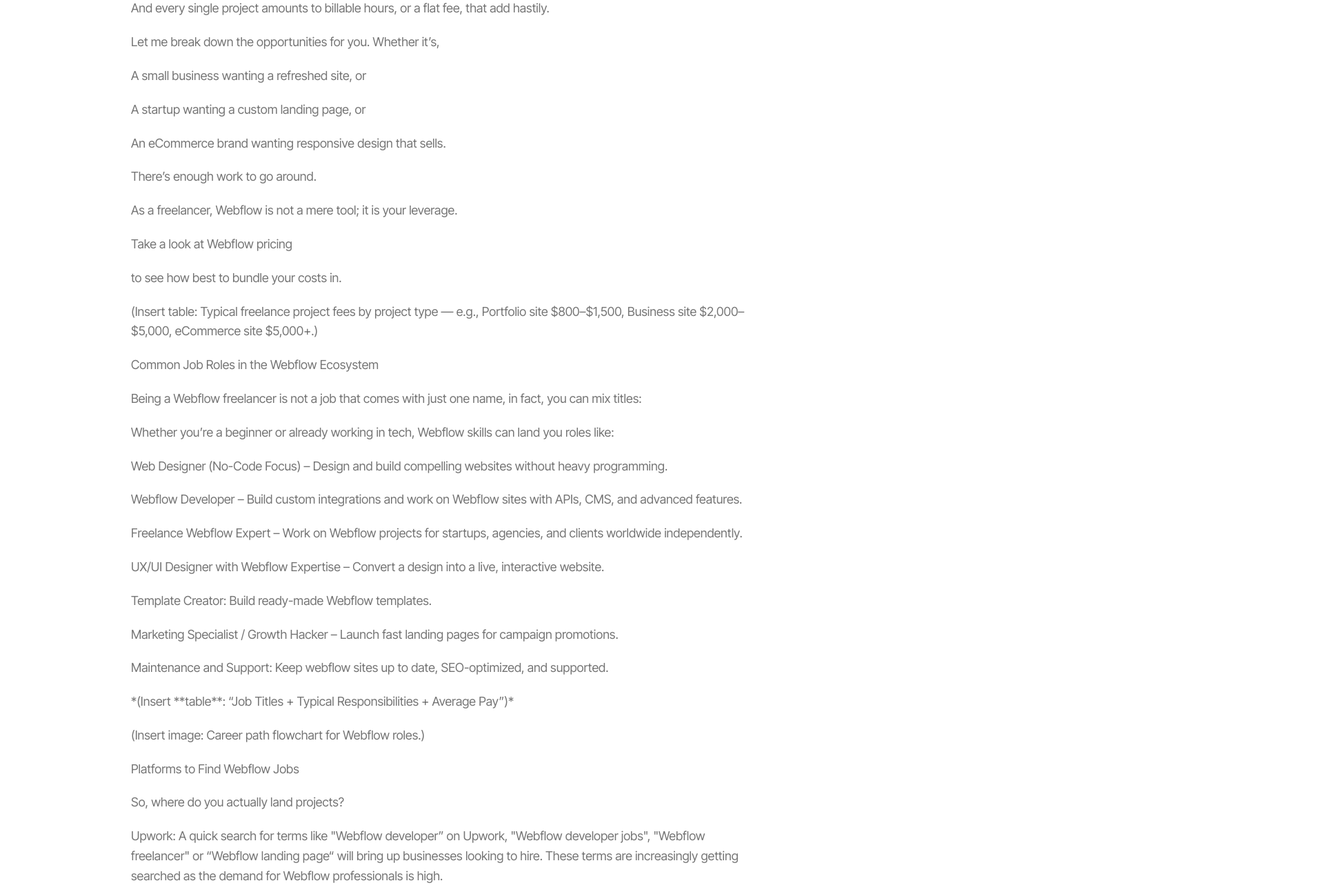
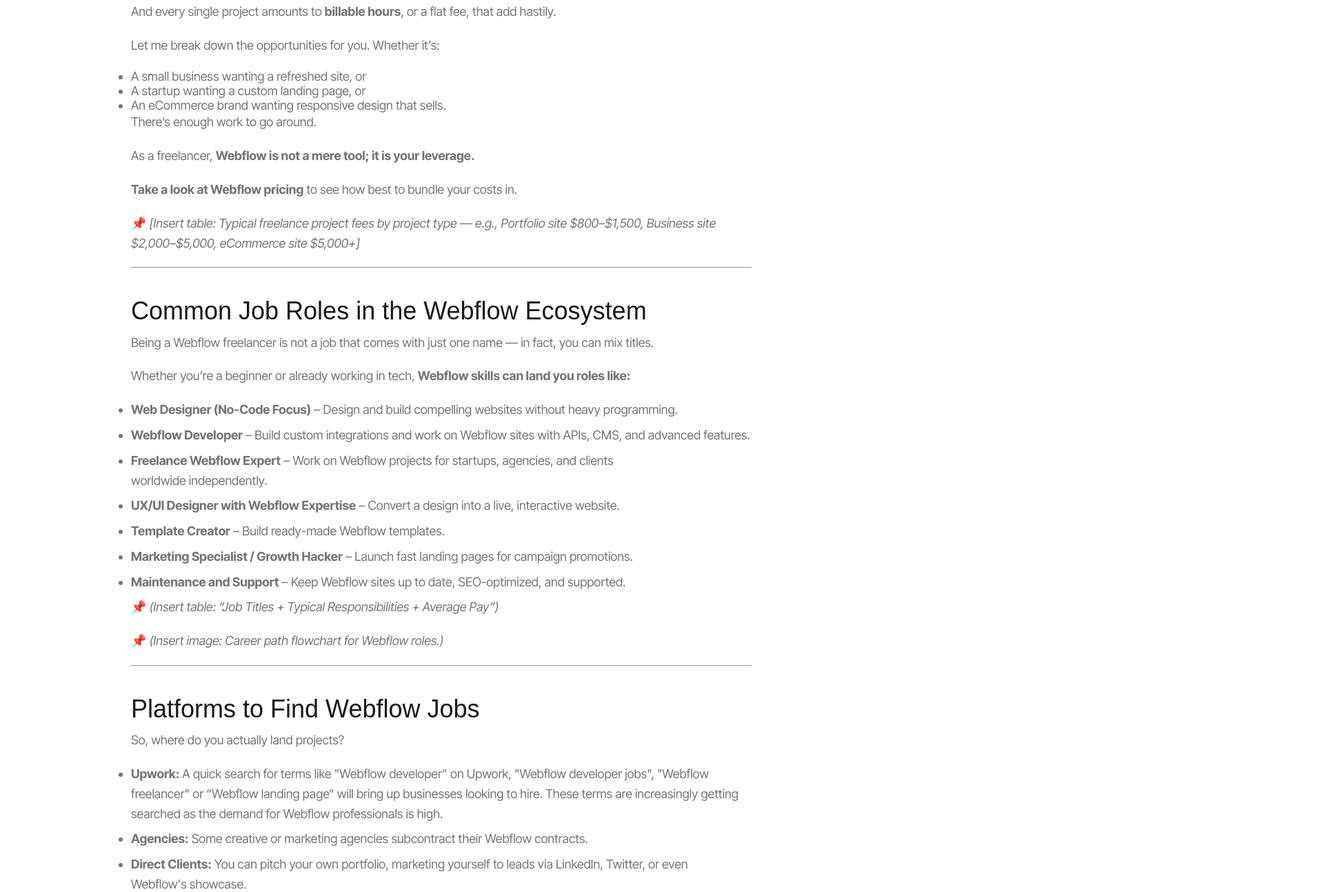
Before and after one commit to Designeryinka/Olayinka-website, an Eleventy site: page src/blog/2025-10-15-a-beginner-s-complete-guide-to-webflow-features-pricing-templates-and-comparisons.md in a window 1280 px wide. Shown: the part 5107-6400 px from the top of the page at 69% size, 1920 px wide, since content can reach past the window. Built offline with nearby package versions, Linux system fonts and the light colour scheme; Eleventy itself is replaced by a stand-in of ours; files that its build step writes are made by us from their sources; a web font is replaced by a local one.

Commit message:
Update Blog “2025-10-15-a-beginner-s-complete-guide-to-webflow-features-pricing-templates-and-comparisons”

````diff
--- a/src/blog/2025-10-15-a-beginner-s-complete-guide-to-webflow-features-pricing-templates-and-comparisons.md
+++ b/src/blog/2025-10-15-a-beginner-s-complete-guide-to-webflow-features-pricing-templates-and-comparisons.md
@@ -177,127 +177,72 @@
 
 
 
-Freelance Business with Webflow
 
 
+## Freelance Business with Webflow
 
 Businesses need beautiful, responsive sites, but not the long development times or coding issues.
 
-
-
-So, there’s a huge market right now for freelance Webflow designers, freelance Webflow developers, or artistic problem-solvers.
+So, there’s a huge market right now for **freelance Webflow designers**, **freelance Webflow developers**, or **artistic problem-solvers.**
 
 You no longer need to waste time on websites that go through multiple code stages to become a professional site.
 
+Rather, what clients pay for is your ability to **ship scalable sites (with CMS and hosting built in)** quickly.
+And every single project amounts to **billable hours**, or a flat fee, that add hastily.
 
+Let me break down the opportunities for you. Whether it’s:
 
-Rather, what clients pay for is your ability to ship scalable sites (with CMS and hosting built in) quickly.
-
-And every single project amounts to billable hours, or a flat fee, that add hastily.
-
-
-
-Let me break down the opportunities for you. Whether it’s,
-
-
-
-A small business wanting a refreshed site, or
-
-
-
-A startup wanting a custom landing page, or
-
-
-
-An eCommerce brand wanting responsive design that sells.
-
-
+- A small business wanting a refreshed site, or
+- A startup wanting a custom landing page, or
+- An eCommerce brand wanting responsive design that sells.
 
 There’s enough work to go around.
 
+As a freelancer, **Webflow is not a mere tool; it is your leverage.**
 
+**Take a look at Webflow pricing** to see how best to bundle your costs in.
 
-As a freelancer, Webflow is not a mere tool; it is your leverage.
+📌 *[Insert table: Typical freelance project fees by project type — e.g., Portfolio site $800–$1,500, Business site $2,000–$5,000, eCommerce site $5,000+]*
 
+---
 
+## Common Job Roles in the Webflow Ecosystem
 
-Take a look at Webflow pricing
+Being a Webflow freelancer is not a job that comes with just one name — in fact, you can mix titles.
 
- to see how best to bundle your costs in.
+Whether you’re a beginner or already working in tech, **Webflow skills can land you roles like:**
 
+- **Web Designer (No-Code Focus)** – Design and build compelling websites without heavy programming.
 
+- **Webflow Developer** – Build custom integrations and work on Webflow sites with APIs, CMS, and advanced features.
+- **Freelance Webflow Expert** – Work on Webflow projects for startups, agencies, and clients worldwide independently.
+- **UX/UI Designer with Webflow Expertise** – Convert a design into a live, interactive website.
+- **Template Creator** – Build ready-made Webflow templates.
+- **Marketing Specialist / Growth Hacker** – Launch fast landing pages for campaign promotions.
+- **Maintenance and Support** – Keep Webflow sites up to date, SEO-optimized, and supported.
 
-(Insert table: Typical freelance project fees by project type — e.g., Portfolio site $800–$1,500, Business site $2,000–$5,000, eCommerce site $5,000+.)
+📌 *(Insert table: “Job Titles + Typical Responsibilities + Average Pay”)*
 
+📌 *(Insert image: Career path flowchart for Webflow roles.)*
 
+---
 
-
-
-Common Job Roles in the Webflow Ecosystem
-
-
-
-Being a Webflow freelancer is not a job that comes with just one name, in fact, you can mix titles:
-
-
-
-Whether you’re a beginner or already working in tech, Webflow skills can land you roles like:
-
-
-
-Web Designer (No-Code Focus) – Design and build compelling websites without heavy programming.
-
-Webflow Developer – Build custom integrations and work on Webflow sites with APIs, CMS, and advanced features.
-
-Freelance Webflow Expert – Work on Webflow projects for startups, agencies, and clients worldwide independently.
-
-UX/UI Designer with Webflow Expertise – Convert a design into a live, interactive website.
-
-Template Creator: Build ready-made Webflow templates.
-
-Marketing Specialist / Growth Hacker – Launch fast landing pages for campaign promotions.
-
-Maintenance and Support: Keep webflow sites up to date, SEO-optimized, and supported.
-
-
-
-\*(Insert \*\*table\*\*: “Job Titles + Typical Responsibilities + Average Pay”)\*
-
-
-
-
-
-(Insert image: Career path flowchart for Webflow roles.)
-
-
-
-Platforms to Find Webflow Jobs
-
-
+## Platforms to Find Webflow Jobs
 
 So, where do you actually land projects?
 
+- **Upwork:** A quick search for terms like "Webflow developer” on Upwork, "Webflow developer jobs", "Webflow freelancer" or “Webflow landing page“ will bring up businesses looking to hire. These terms are increasingly getting searched as the demand for Webflow professionals is high.
 
+- **Agencies:** Some creative or marketing agencies subcontract their Webflow contracts.
+- **Direct Clients:** You can pitch your own portfolio, marketing yourself to leads via LinkedIn, Twitter, or even Webflow's showcase.
 
-Upwork: A quick search for terms like "Webflow developer” on Upwork, "Webflow developer jobs", "Webflow freelancer" or “Webflow landing page“ will bring up businesses looking to hire. These terms are increasingly getting searched as the demand for Webflow professionals is high.
+> **Pro-tip:** Always keep your portfolio sharp and updated while working on new projects.
 
+> An eye-catching Webflow portfolio site is what often decides whether your proposal gets the gig or gets neglected.
 
+📌 **View Webflow templates** to give your portfolio a start or offer clients quick-start options.
+```
 
-Agencies: Some creative or marketing agencies subcontract their Webflow contracts.
-
-
-
-Direct Clients: You can pitch your own portfolio, marketing yourself to leads via LinkedIn, Twitter, or even Webflow's showcase.
-
-
-
-Pro-tip: Always keep your portfolio sharp and updated while working on new projects. An eye-catching Webflow portfolio site is what often decides whether your proposal gets the gig or gets neglected.
-
-
-
-View Webflow templates
-
-to give your portfolio a start or offer clients quick-start options.
 
 
 
@@ -305,7 +250,7 @@
 
 
 
-\## 💰 Webflow Freelancer Salaries & Earning Potential
+## 💰 Webflow Freelancer Salaries & Earning Potential
 
 
 
````
